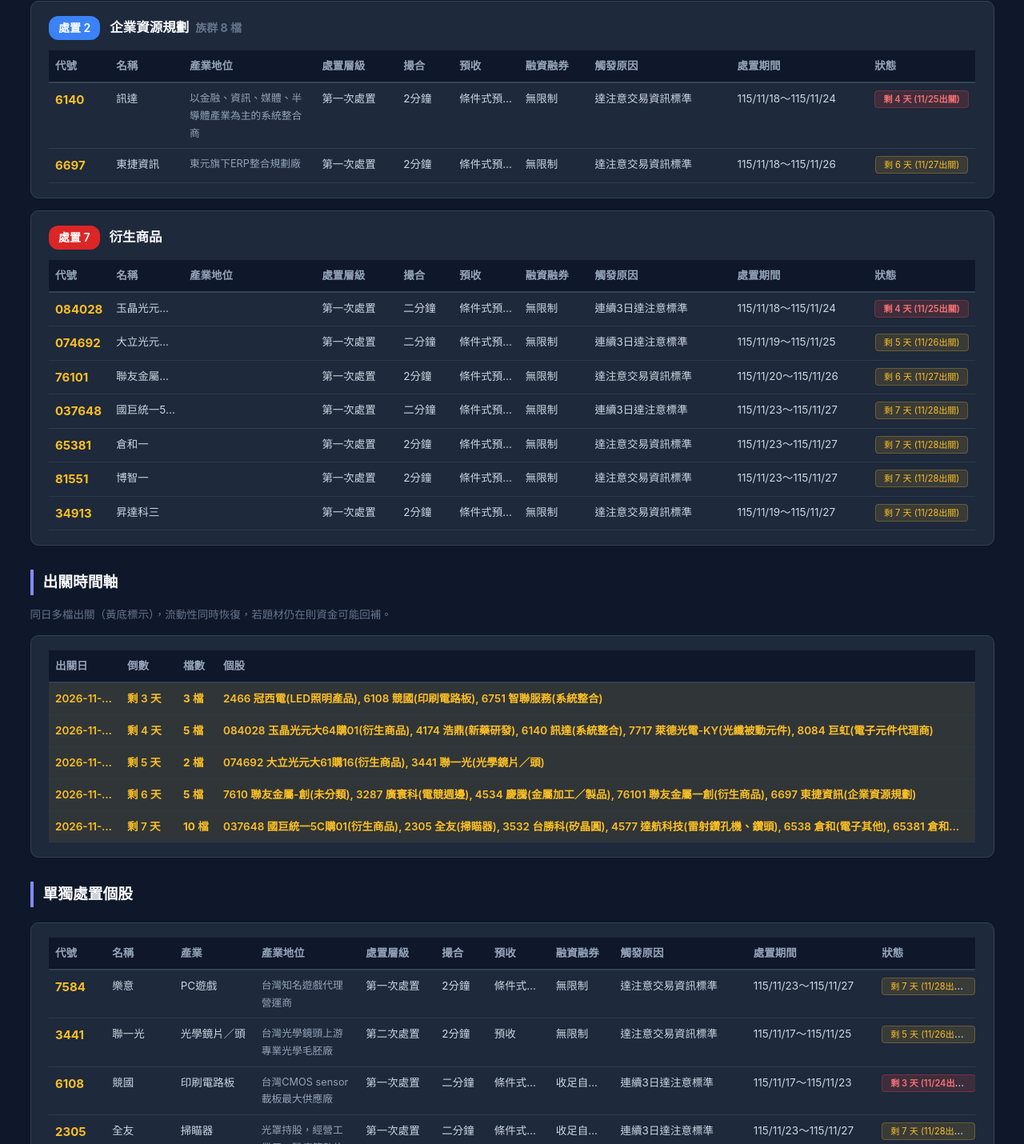
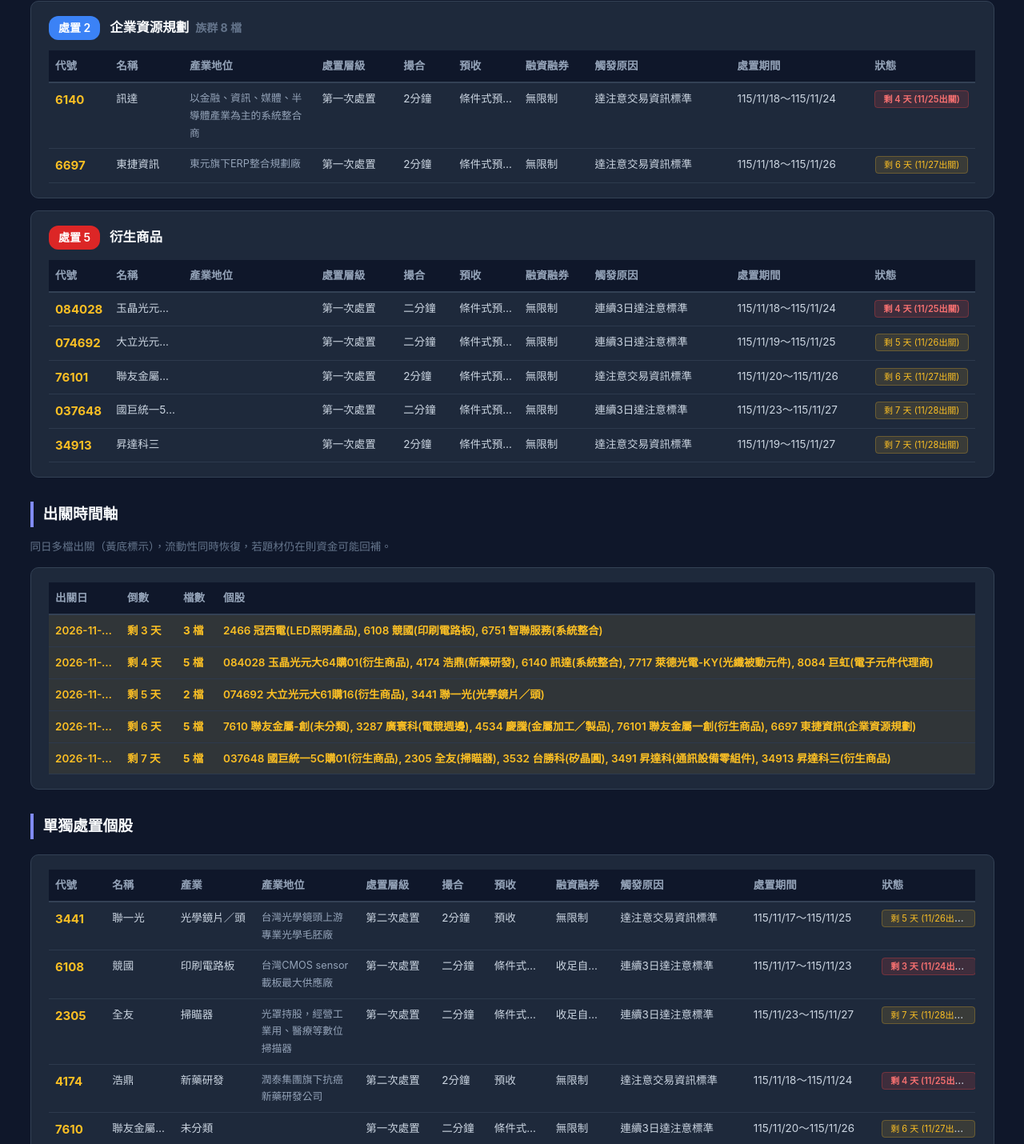
Before and after one commit to kuhper/punish-stock-report, a plain HTML site: page punish.html in a window 1280 px wide. Shown: the part 2143-3573 px from the top of the page at 80% size. Drawn offline with Linux system fonts and the light colour scheme.

Commit message:
更新處置股報告 2026-11-21 17:51

```diff
--- a/punish.html
+++ b/punish.html
@@ -257,8 +257,8 @@ function switchTab(tabName) {
 </div>
 
 <div class="stats">
-  <div class="stat-card danger"><div class="num">25</div><div class="label">處置公告總筆數</div></div>
-  <div class="stat-card warn"><div class="num">25</div><div class="label">目前仍在處置</div></div>
+  <div class="stat-card danger"><div class="num">20</div><div class="label">處置公告總筆數</div></div>
+  <div class="stat-card warn"><div class="num">20</div><div class="label">目前仍在處置</div></div>
   <div class="stat-card info"><div class="num">8</div><div class="label">3天內出關</div></div>
   <div class="stat-card purple"><div class="num">3</div><div class="label">聚集族群數</div></div>
   <div class="stat-card danger"><div class="num">3</div><div class="label">最大族群 (光纖被動元件)</div></div>
@@ -289,7 +289,7 @@ function switchTab(tabName) {
   </table>
 </div>
 <div class="cluster-card">
-  <h3><span class="badge" style="background:#dc2626">處置 7</span> 衍生商品</h3>
+  <h3><span class="badge" style="background:#dc2626">處置 5</span> 衍生商品</h3>
   <table>
     <colgroup><col style="width:60px"><col style="width:72px"><col style="width:130px"><col style="width:80px"><col style="width:55px"><col style="width:65px"><col style="width:68px"><col style="width:140px"><col style="width:135px"><col style="width:105px"></colgroup>
     <thead><tr><th>代號</th><th>名稱</th><th>產業地位</th><th>處置層級</th><th>撮合</th><th>預收</th><th>融資融券</th><th>觸發原因</th><th>處置期間</th><th>狀態</th></tr></thead>
@@ -297,8 +297,6 @@ function switchTab(tabName) {
 <tr><td class="code">074692</td><td>大立光元大61購16</td><td class="pos wrap" title=""></td><td>第一次處置</td><td>二分鐘</td><td><span>條件式預收</span></td><td>無限制</td><td class="wrap">連續3日達注意標準</td><td>115/11/19～115/11/25</td><td class="status"><span class="tag-near">剩 5 天 (11/26出關)</span></td></tr>
 <tr><td class="code">76101</td><td>聯友金屬一創</td><td class="pos wrap" title=""></td><td>第一次處置</td><td>2分鐘</td><td><span>條件式預收</span></td><td>無限制</td><td class="wrap">達注意交易資訊標準</td><td>115/11/20～115/11/26</td><td class="status"><span class="tag-near">剩 6 天 (11/27出關)</span></td></tr>
 <tr><td class="code">037648</td><td>國巨統一5C購01</td><td class="pos wrap" title=""></td><td>第一次處置</td><td>二分鐘</td><td><span>條件式預收</span></td><td>無限制</td><td class="wrap">連續3日達注意標準</td><td>115/11/23～115/11/27</td><td class="status"><span class="tag-near">剩 7 天 (11/28出關)</span></td></tr>
-<tr><td class="code">65381</td><td>倉和一</td><td class="pos wrap" title=""></td><td>第一次處置</td><td>2分鐘</td><td><span>條件式預收</span></td><td>無限制</td><td class="wrap">達注意交易資訊標準</td><td>115/11/23～115/11/27</td><td class="status"><span class="tag-near">剩 7 天 (11/28出關)</span></td></tr>
-<tr><td class="code">81551</td><td>博智一</td><td class="pos wrap" title=""></td><td>第一次處置</td><td>2分鐘</td><td><span>條件式預收</span></td><td>無限制</td><td class="wrap">達注意交易資訊標準</td><td>115/11/23～115/11/27</td><td class="status"><span class="tag-near">剩 7 天 (11/28出關)</span></td></tr>
 <tr><td class="code">34913</td><td>昇達科三</td><td class="pos wrap" title=""></td><td>第一次處置</td><td>2分鐘</td><td><span>條件式預收</span></td><td>無限制</td><td class="wrap">達注意交易資訊標準</td><td>115/11/19～115/11/27</td><td class="status"><span class="tag-near">剩 7 天 (11/28出關)</span></td></tr>
 </tbody>
   </table>
@@ -315,7 +313,7 @@ function switchTab(tabName) {
 <tr class="highlight"><td>2026-11-25</td><td>剩 4 天</td><td><strong>5</strong> 檔</td><td>084028 玉晶光元大64購01(衍生商品), 4174 浩鼎(新藥研發), 6140 訊達(系統整合), 7717 萊德光電-KY(光纖被動元件), 8084 巨虹(電子元件代理商)</td></tr>
 <tr class="highlight"><td>2026-11-26</td><td>剩 5 天</td><td><strong>2</strong> 檔</td><td>074692 大立光元大61購16(衍生商品), 3441 聯一光(光學鏡片／頭)</td></tr>
 <tr class="highlight"><td>2026-11-27</td><td>剩 6 天</td><td><strong>5</strong> 檔</td><td>7610 聯友金屬-創(未分類), 3287 廣寰科(電競週邊), 4534 慶騰(金屬加工／製品), 76101 聯友金屬一創(衍生商品), 6697 東捷資訊(企業資源規劃)</td></tr>
-<tr class="highlight"><td>2026-11-28</td><td>剩 7 天</td><td><strong>10</strong> 檔</td><td>037648 國巨統一5C購01(衍生商品), 2305 全友(掃瞄器), 3532 台勝科(矽晶圓), 4577 達航科技(雷射鑽孔機、鑽頭), 6538 倉和(電子其他), 65381 倉和一(衍生商品), 7584 樂意(PC遊戲), 81551 博智一(衍生商品), 3491 昇達科(通訊設備零組件), 34913 昇達科三(衍生商品)</td></tr>
+<tr class="highlight"><td>2026-11-28</td><td>剩 7 天</td><td><strong>5</strong> 檔</td><td>037648 國巨統一5C購01(衍生商品), 2305 全友(掃瞄器), 3532 台勝科(矽晶圓), 3491 昇達科(通訊設備零組件), 34913 昇達科三(衍生商品)</td></tr>
 </tbody>
 </table>
 </div>
@@ -331,8 +329,7 @@ function switchTab(tabName) {
 <col style="width:140px"><col style="width:135px"><col style="width:105px">
 </colgroup>
   <thead><tr><th>代號</th><th>名稱</th><th>產業</th><th>產業地位</th><th>處置層級</th><th>撮合</th><th>預收</th><th>融資融券</th><th>觸發原因</th><th>處置期間</th><th>狀態</th></tr></thead>
-  <tbody><tr><td class="code">7584</td><td>樂意</td><td>PC遊戲</td><td class="pos wrap" title="台灣知名遊戲代理營運商">台灣知名遊戲代理營運商</td><td>第一次處置</td><td>2分鐘</td><td><span>條件式預收</span></td><td>無限制</td><td class="wrap">達注意交易資訊標準</td><td>115/11/23～115/11/27</td><td class="status"><span class="tag-near">剩 7 天 (11/28出關)</span></td></tr>
-<tr><td class="code">3441</td><td>聯一光</td><td>光學鏡片／頭</td><td class="pos wrap" title="台灣光學鏡頭上游專業光學毛胚廠">台灣光學鏡頭上游專業光學毛胚廠</td><td>第二次處置</td><td>2分鐘</td><td><span>預收</span></td><td>無限制</td><td class="wrap">達注意交易資訊標準</td><td>115/11/17～115/11/25</td><td class="status"><span class="tag-near">剩 5 天 (11/26出關)</span></td></tr>
+  <tbody><tr><td class="code">3441</td><td>聯一光</td><td>光學鏡片／頭</td><td class="pos wrap" title="台灣光學鏡頭上游專業光學毛胚廠">台灣光學鏡頭上游專業光學毛胚廠</td><td>第二次處置</td><td>2分鐘</td><td><span>預收</span></td><td>無限制</td><td class="wrap">達注意交易資訊標準</td><td>115/11/17～115/11/25</td><td class="status"><span class="tag-near">剩 5 天 (11/26出關)</span></td></tr>
 <tr><td class="code">6108</td><td>競國</td><td>印刷電路板</td><td class="pos wrap" title="台灣CMOS sensor載板最大供應廠">台灣CMOS sensor載板最大供應廠</td><td>第一次處置</td><td>二分鐘</td><td><span>條件式預收</span></td><td>收足自備款</td><td class="wrap">連續3日達注意標準</td><td>115/11/17～115/11/23</td><td class="status"><span class="tag-soon">剩 3 天 (11/24出關)</span></td></tr>
 <tr><td class="code">2305</td><td>全友</td><td>掃瞄器</td><td class="pos wrap" title="光罩持股，經營工業用、醫療等數位掃描器">光罩持股，經營工業用、醫療等數位掃描器</td><td>第一次處置</td><td>二分鐘</td><td><span>條件式預收</span></td><td>收足自備款</td><td class="wrap">連續3日達注意標準</td><td>115/11/23～115/11/27</td><td class="status"><span class="tag-near">剩 7 天 (11/28出關)</span></td></tr>
 <tr><td class="code">4174</td><td>浩鼎</td><td>新藥研發</td><td class="pos wrap" title="潤泰集團旗下抗癌新藥研發公司">潤泰集團旗下抗癌新藥研發公司</td><td>第二次處置</td><td>2分鐘</td><td><span>預收</span></td><td>無限制</td><td class="wrap">達注意交易資訊標準</td><td>115/11/18～115/11/24</td><td class="status"><span class="tag-soon">剩 4 天 (11/25出關)</span></td></tr>
@@ -340,9 +337,7 @@ function switchTab(tabName) {
 <tr><td class="code">3532</td><td>台勝科</td><td>矽晶圓</td><td class="pos wrap" title="台塑與Sumco合資成立的矽晶圓製造商">台塑與Sumco合資成立的矽晶圓製造商</td><td>第二次處置</td><td>二分鐘</td><td><span class="tag-soon">全面預收</span></td><td>收足自備款</td><td class="wrap">連續3日達注意標準</td><td>115/11/23～115/11/27</td><td class="status"><span class="tag-near">剩 7 天 (11/28出關)</span></td></tr>
 <tr><td class="code">6751</td><td>智聯服務</td><td>系統整合</td><td class="pos wrap" title="宏碁旗下IT規劃整合及服務廠">宏碁旗下IT規劃整合及服務廠</td><td>第二次處置</td><td>2分鐘</td><td><span>預收</span></td><td>無限制</td><td class="wrap">達注意交易資訊標準</td><td>115/11/17～115/11/23</td><td class="status"><span class="tag-soon">剩 3 天 (11/24出關)</span></td></tr>
 <tr><td class="code">4534</td><td>慶騰</td><td>金屬加工／製品</td><td class="pos wrap" title="台灣粉末冶金及齒輪箱設計開發知名廠商">台灣粉末冶金及齒輪箱設計開發知名廠商</td><td>第一次處置</td><td>2分鐘</td><td><span>條件式預收</span></td><td>無限制</td><td class="wrap">達注意交易資訊標準</td><td>115/11/20～115/11/26</td><td class="status"><span class="tag-near">剩 6 天 (11/27出關)</span></td></tr>
-<tr><td class="code">4577</td><td>達航科技</td><td>雷射鑽孔機、鑽頭</td><td class="pos wrap" title="台灣PCB鑽孔代工和設備廠商">台灣PCB鑽孔代工和設備廠商</td><td>第二次處置</td><td>2分鐘</td><td><span>預收</span></td><td>無限制</td><td class="wrap">達注意交易資訊標準</td><td>115/11/23～115/11/27</td><td class="status"><span class="tag-near">剩 7 天 (11/28出關)</span></td></tr>
 <tr><td class="code">8084</td><td>巨虹</td><td>電子元件代理商</td><td class="pos wrap" title="經營記憶體通路及餐飲、助聽器等產品">經營記憶體通路及餐飲、助聽器等產品</td><td>第二次處置</td><td>25分鐘</td><td><span>預收</span></td><td>無限制</td><td class="wrap">達注意交易資訊標準</td><td>115/11/18～115/11/24</td><td class="status"><span class="tag-soon">剩 4 天 (11/25出關)</span></td></tr>
-<tr><td class="code">6538</td><td>倉和</td><td>電子其他</td><td class="pos wrap" title="國內最大的太陽能精密網版廠">國內最大的太陽能精密網版廠</td><td>第一次處置</td><td>2分鐘</td><td><span>條件式預收</span></td><td>無限制</td><td class="wrap">達注意交易資訊標準</td><td>115/11/23～115/11/27</td><td class="status"><span class="tag-near">剩 7 天 (11/28出關)</span></td></tr>
 <tr><td class="code">3287</td><td>廣寰科</td><td>電競週邊</td><td class="pos wrap" title="「GAMDIAS」電競周邊產品品牌商">「GAMDIAS」電競周邊產品品牌商</td><td>第二次處置</td><td>2分鐘</td><td><span>預收</span></td><td>無限制</td><td class="wrap">達注意交易資訊標準</td><td>115/11/20～115/11/26</td><td class="status"><span class="tag-near">剩 6 天 (11/27出關)</span></td></tr>
 </tbody>
 </table>
```
